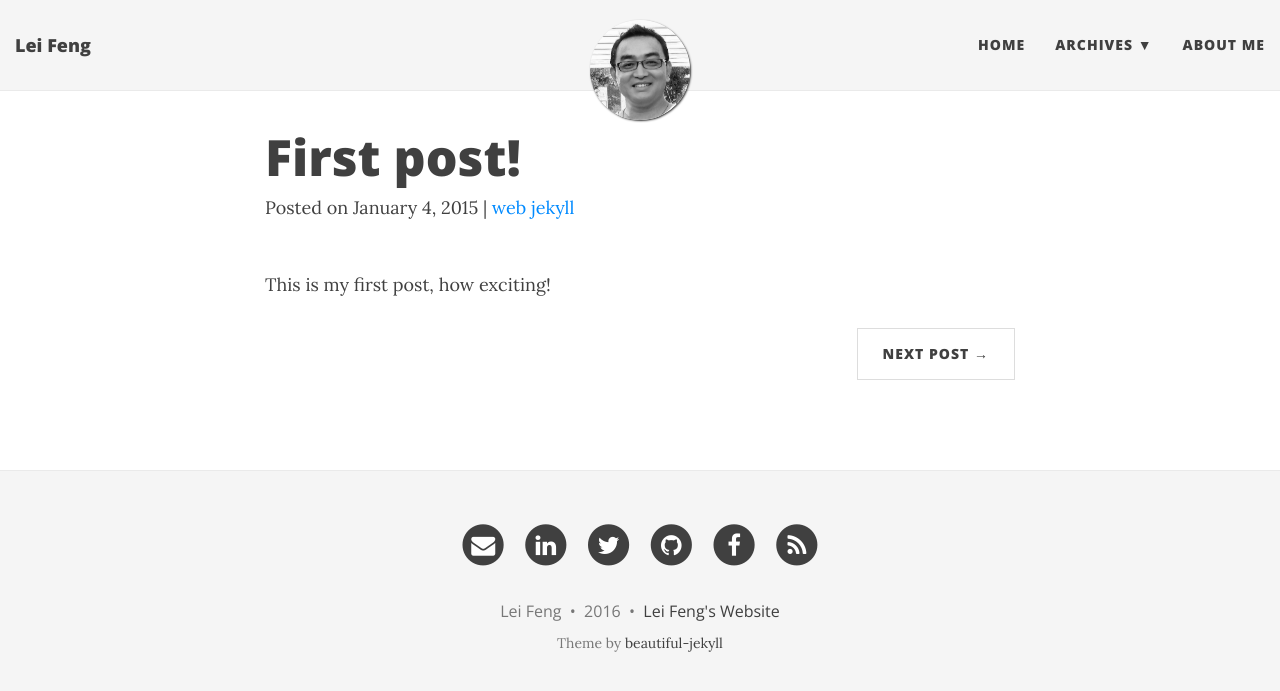
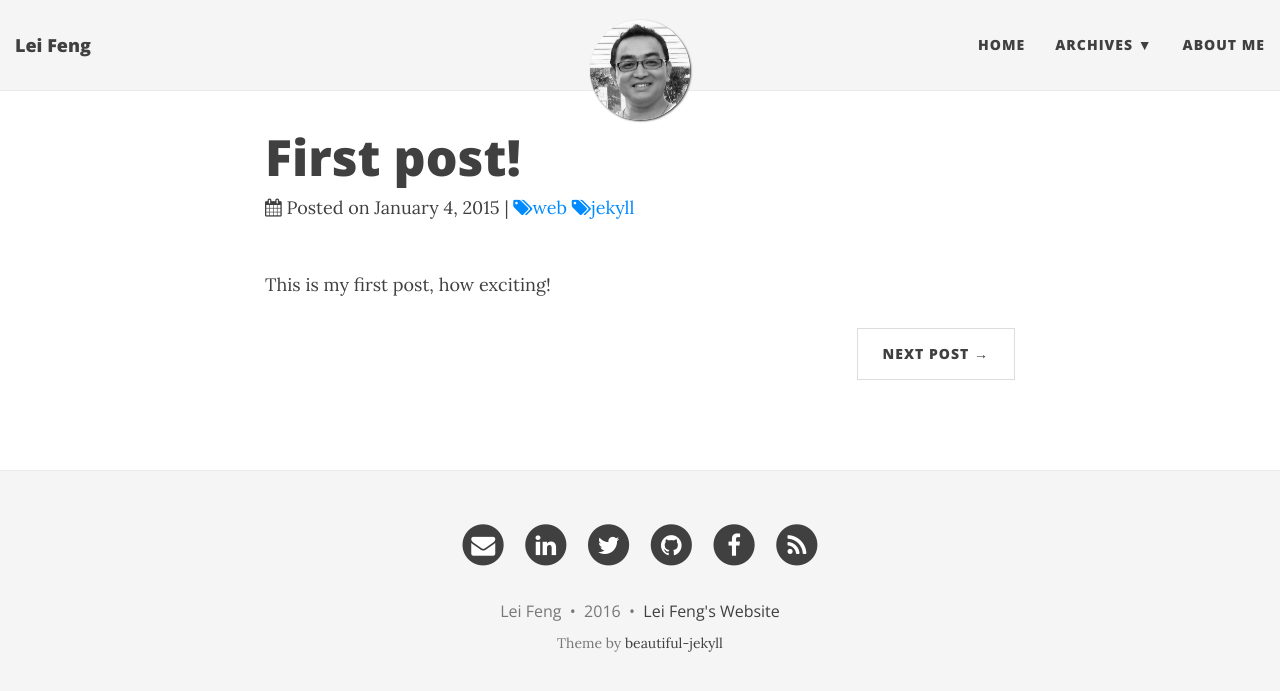
Before and after one commit to stonefl/stonefl.github.io, a Jekyll site: the page built from _posts/2015-01-04-first-post.md, in a window 1280 px wide. Shown: the top 691 px of the page. Built offline with Jekyll 4.4.1, drawn with Linux system fonts in a browser that asks for light colours; nearby versions of some CDN libraries; comment, search, counter and statistics services are not loaded.

Commit message:
Update header.html

```diff
--- a/_includes/header.html
+++ b/_includes/header.html
@@ -36,11 +36,11 @@
 		  {% endif %}
 
 		  {% if include.type == "post" %}
-		  <span class="post-date">Posted on {{ page.date | date: "%B %-d, %Y" }}</span>
+		  <span class="post-date"><i class="fa fa-calendar" aria-hidden="true" title="Date published"></i> Posted on {{ page.date | date: "%B %-d, %Y" }}</span>
 		   <!--Post tags-->
 		    {% if page.tags %} |
   		     {% for tag in page.tags %}
-        		<a href="{{ site.tag_page | prepend: site.baseurl }}#{{ tag | slugify }}" class="post-tag">{{ tag }}</a>
+        		<a href="{{ site.tag_page | prepend: site.baseurl }}#{{ tag | slugify }}" class="post-tag"><i class="fa fa-tags" title="post tags"></i>{{ tag }}</a>
   	             {% endfor %}
   		    {% endif %}
 		  {% endif %}
@@ -67,11 +67,11 @@
 		  {% endif %}
 
 		  {% if include.type == "post" %}
-		  <span class="post-date">Posted on {{ page.date | date: "%B %-d, %Y" }}</span>
+		  <span class="post-date"><i class="fa fa-calendar" aria-hidden="true" title="Date published"></i> Posted on {{ page.date | date: "%B %-d, %Y" }}</span>
 		  <!--Post tags-->
 		    {% if page.tags %} |
   		     {% for tag in page.tags %}
-        		<a href="{{ site.tag_page | prepend: site.baseurl }}#{{ tag | slugify }}" class="post-tag">{{ tag }}</a>
+        		<a href="{{ site.tag_page | prepend: site.baseurl }}#{{ tag | slugify }}" class="post-tag"><i class="fa fa-tags" title="post tags"></i>{{ tag }}</a>
   	             {% endfor %}
   		    {% endif %}
 		  {% endif %}
```
